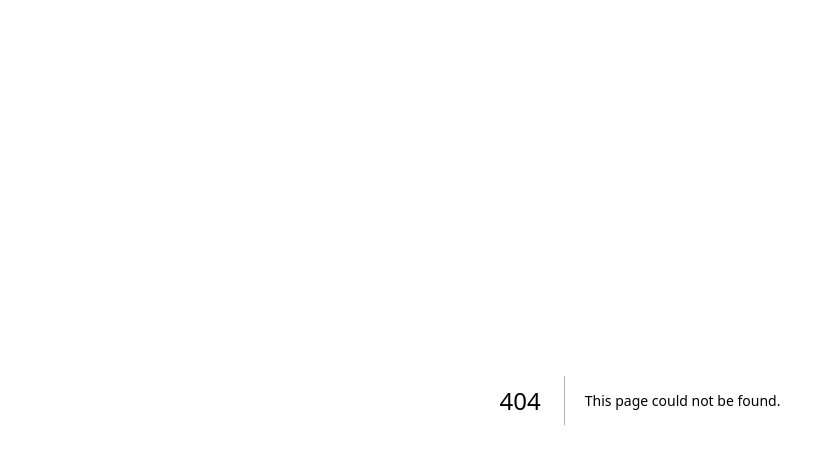
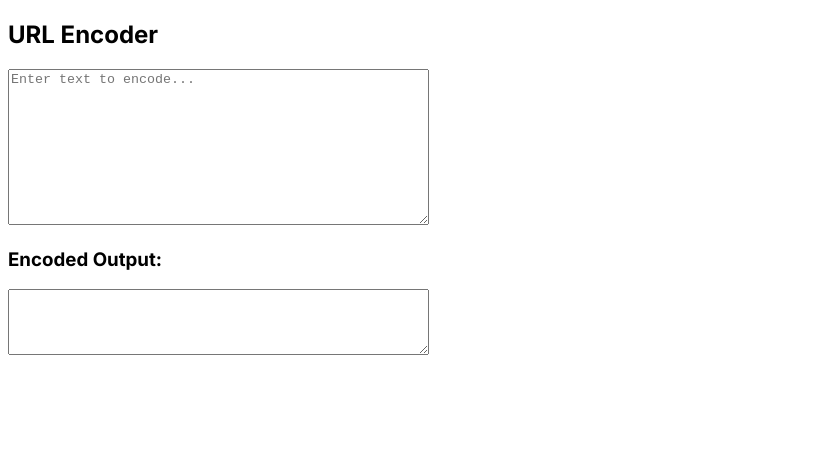
Before and after one commit to LiorB-D/PersonalSite, a Next.js app: page /tools/urlencoder in a window 1280 px wide. Before the commit this address had no page. Shown: the top 464 px of the page, without its empty margins (0-835 px from the left). Built offline with nearby package versions, Linux system fonts and the light colour scheme.

Commit message:
URL encoder

```diff
--- /dev/null
+++ b/src/app/tools/urlencoder/page.tsx
@@ -0,0 +1,35 @@
+'use client'
+import React, { useState } from 'react';
+
+const UrlEncoder = () => {
+  const [input, setInput] = useState('');
+  const [encoded, setEncoded] = useState('');
+
+  const handleInputChange = (e) => {
+    const value = e.target.value;
+    setInput(value);
+    setEncoded(encodeURIComponent(value));
+  };
+
+  return (
+    <div>
+      <h2>URL Encoder</h2>
+      <textarea
+        rows={10}
+        cols={50}
+        placeholder="Enter text to encode..."
+        value={input}
+        onChange={handleInputChange}
+      />
+      <h3>Encoded Output:</h3>
+      <textarea
+        rows={4}
+        cols={50}
+        readOnly
+        value={encoded}
+      />
+    </div>
+  );
+};
+
+export default UrlEncoder;
```
